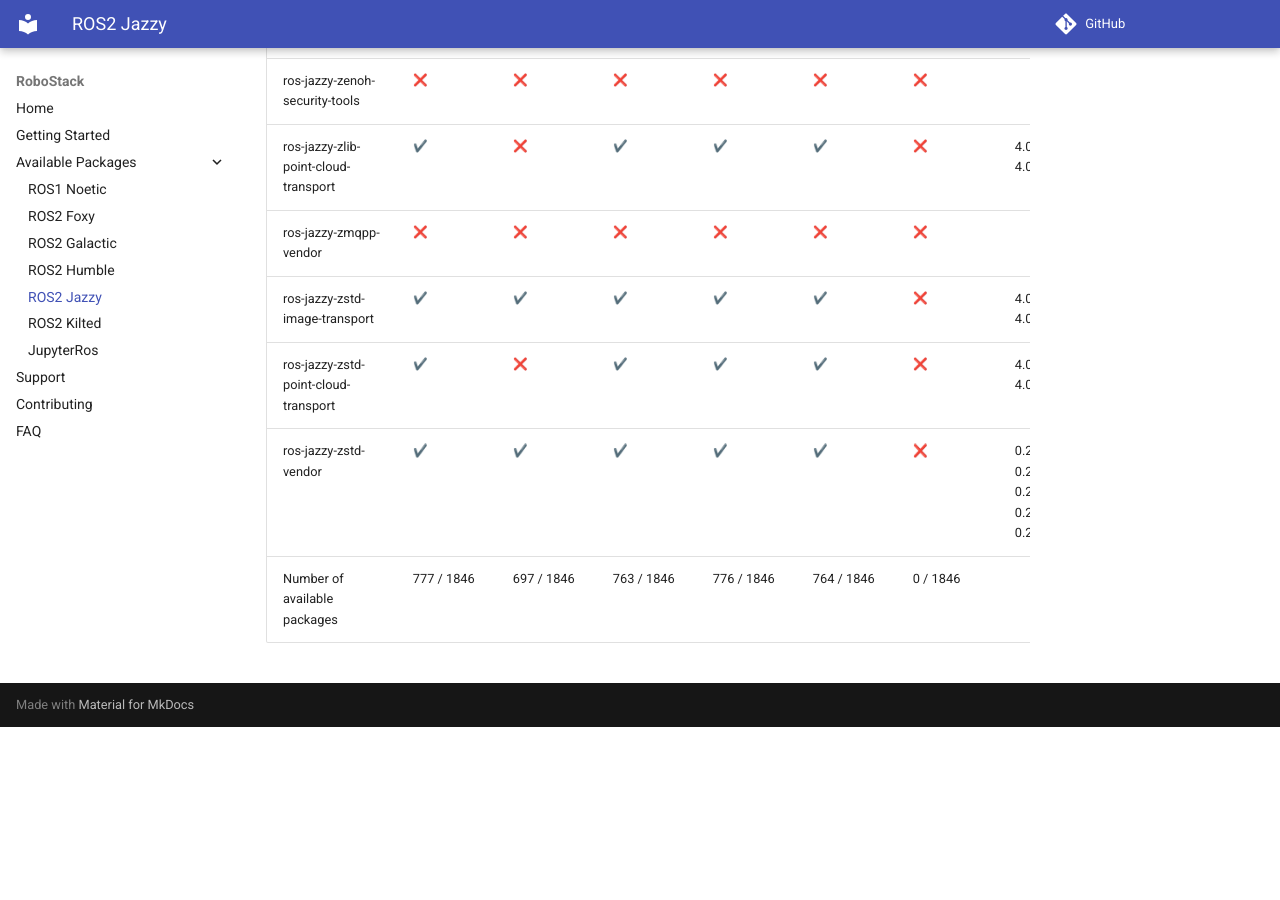
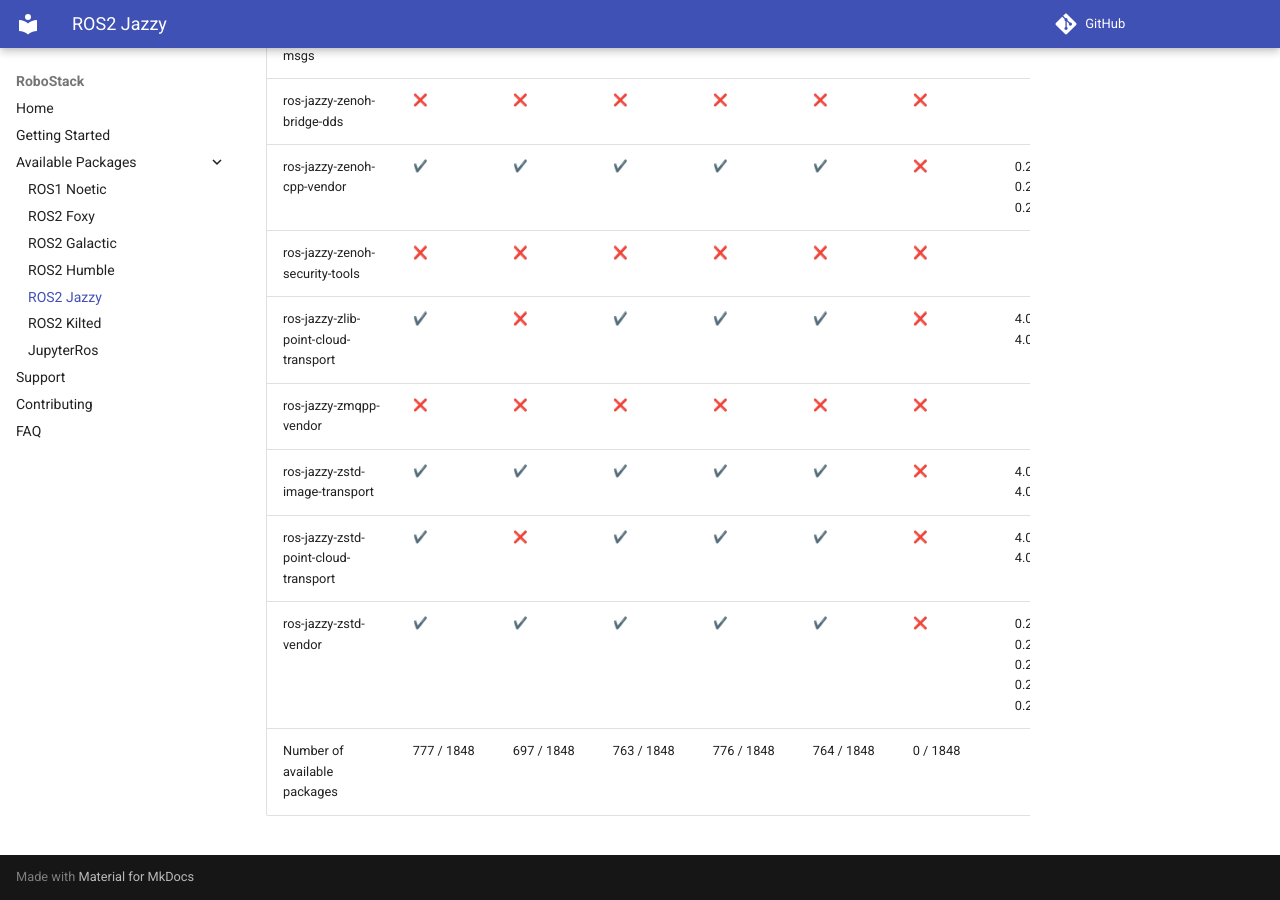
Before and after one commit to RoboStack/robostack.github.io, an MkDocs documentation site: the page built from docs/jazzy.md, in a window 1280 px wide and 900 px high, scrolled down 149677 px. Built offline with MkDocs 1.6.1 and Material for MkDocs 9.7.7, drawn with Linux system fonts in a browser that asks for light colours; emoji names are drawn with the system emoji font; comment, search, counter and statistics services are not loaded; before the commit the page ends 150404 px from its top, so only the background shows below that; some of the changed text lies outside the part shown.

Commit message:
Update tables

```diff
--- a/docs/jazzy.md
+++ b/docs/jazzy.md
@@ -1846,4 +1848,4 @@
 | ros-jazzy-zstd-image-transport | :heavy_check_mark: { data-sort='1' } | :heavy_check_mark: { data-sort='1' } | :heavy_check_mark: { data-sort='1' } | :heavy_check_mark: { data-sort='1' } | :heavy_check_mark: { data-sort='1' } | :x: { data-sort='0' } | 4.0.3, 4.0.4, 4.0.5, 4.0.6  |
 | ros-jazzy-zstd-point-cloud-transport | :heavy_check_mark: { data-sort='1' } | :x: { data-sort='0' } | :heavy_check_mark: { data-sort='1' } | :heavy_check_mark: { data-sort='1' } | :heavy_check_mark: { data-sort='1' } | :x: { data-sort='0' } | 4.0.1, 4.0.2, 4.0.3  |
 | ros-jazzy-zstd-vendor | :heavy_check_mark: { data-sort='1' } | :heavy_check_mark: { data-sort='1' } | :heavy_check_mark: { data-sort='1' } | :heavy_check_mark: { data-sort='1' } | :heavy_check_mark: { data-sort='1' } | :x: { data-sort='0' } | 0.26.3, 0.26.6, 0.26.7, 0.26.8, 0.26.9  |
-| Number of available packages |  777 / 1846 | 697 / 1846 | 763 / 1846 | 776 / 1846 | 764 / 1846 | 0 / 1846 |
+| Number of available packages |  777 / 1848 | 697 / 1848 | 763 / 1848 | 776 / 1848 | 764 / 1848 | 0 / 1848 |
```
Also changed, not shown: other parts of docs/jazzy.md (+2 -0 lines).
